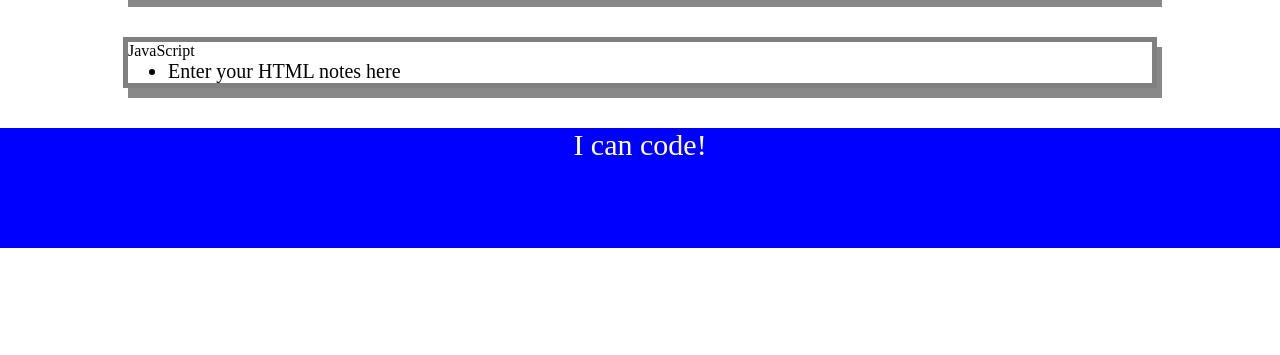
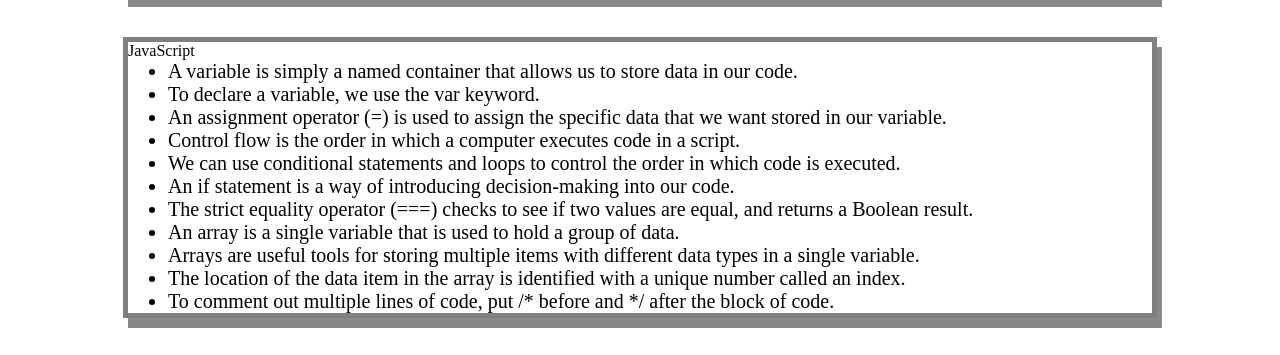
Before and after one commit to russkinori/precourse-study-guide, a plain HTML site: page prework-study-guide/index.html in a window 1280 px wide. Shown: the part 1127-1482 px from the top of the page. Before the commit the page ends 1375 px from the top, so only its background shows below. Drawn offline with Linux system fonts and the light colour scheme.

Commit message:
added JavaScript to the project

```diff
--- /dev/null
+++ b/prework-study-guide/assets/script.js
@@ -0,0 +1,19 @@
+var topics = ['HTML', 'CSS', 'Git', 'JavaScript'];
+
+for (var x = 0; x < topics.length; x++) {
+ console.log(topics[x]);
+}
+
+/*
+if (topic === 'HTML') {
+ console.log("Let's study HTML!");
+} else if (topic === 'CSS') {
+ console.log("Let's study CSS!");
+} else if (topic === 'Git') {
+ console.log("Let's study Git!");
+} else if (topic === 'JavaScript') {
+ console.log("Let's study JavaScript!");
+} else {
+ console.log('Please try again!');
+}
+*/
--- a/prework-study-guide/index.html
+++ b/prework-study-guide/index.html
@@ -11,6 +11,7 @@
     <header id="top">
       <h1>Prework Study Guide</h1>
       <img src="./assets/bowtie-cat.png" alt="Profile image of cat wearing a bow tie." />
+      <h2>✨ Open the Console to See What's Happening ✨</h2>
     </header>
     <main>
       <section class="card" id="html-section">
@@ -57,7 +58,7 @@
           <li>The checkout command is to move the working branch to a new branch.</li>
           <li>The -b flag creates a new branch.</li>
           <li>The add command adds modifications in the current working branch to the staging area.</li>
-          <li> The -A flag indicates that we want to add all changes.</li>
+          <li>The -A flag indicates that we want to add all changes.</li>
           <li>The origin keyword indicates the source of the pull will be in the GitHub repo.</li>
           <li>The main keyword indicates the branch.</li>
           <li>The pull command receives a branch's modifications into the local environment.</li>
@@ -68,7 +69,17 @@
       <section class="card" id="javascript-section">
         JavaScript
         <ul>
-          <li>Enter your HTML notes here</li>
+          <li>A variable is simply a named container that allows us to store data in our code.</li>
+          <li>To declare a variable, we use the var keyword.</li>
+          <li>An assignment operator (=) is used to assign the specific data that we want stored in our variable.</li>
+          <li>Control flow is the order in which a computer executes code in a script.</li>
+          <li>We can use conditional statements and loops to control the order in which code is executed.</li>
+          <li>An if statement is a way of introducing decision-making into our code.</li>
+          <li>The strict equality operator (===) checks to see if two values are equal, and returns a Boolean result.</li>
+          <li>An array is a single variable that is used to hold a group of data.</li>
+          <li>Arrays are useful tools for storing multiple items with different data types in a single variable.</li>
+          <li>The location of the data item in the array is identified with a unique number called an index.</li>
+          <li>To comment out multiple lines of code, put /* before and */ after the block of code.</li>
         </ul>
       </section>
     </main>
@@ -76,5 +87,6 @@
     <footer>
       <p>I can code!</p>
     </footer>
+    <script src="./assets/script.js"></script>
   </body>
 </html>
```
